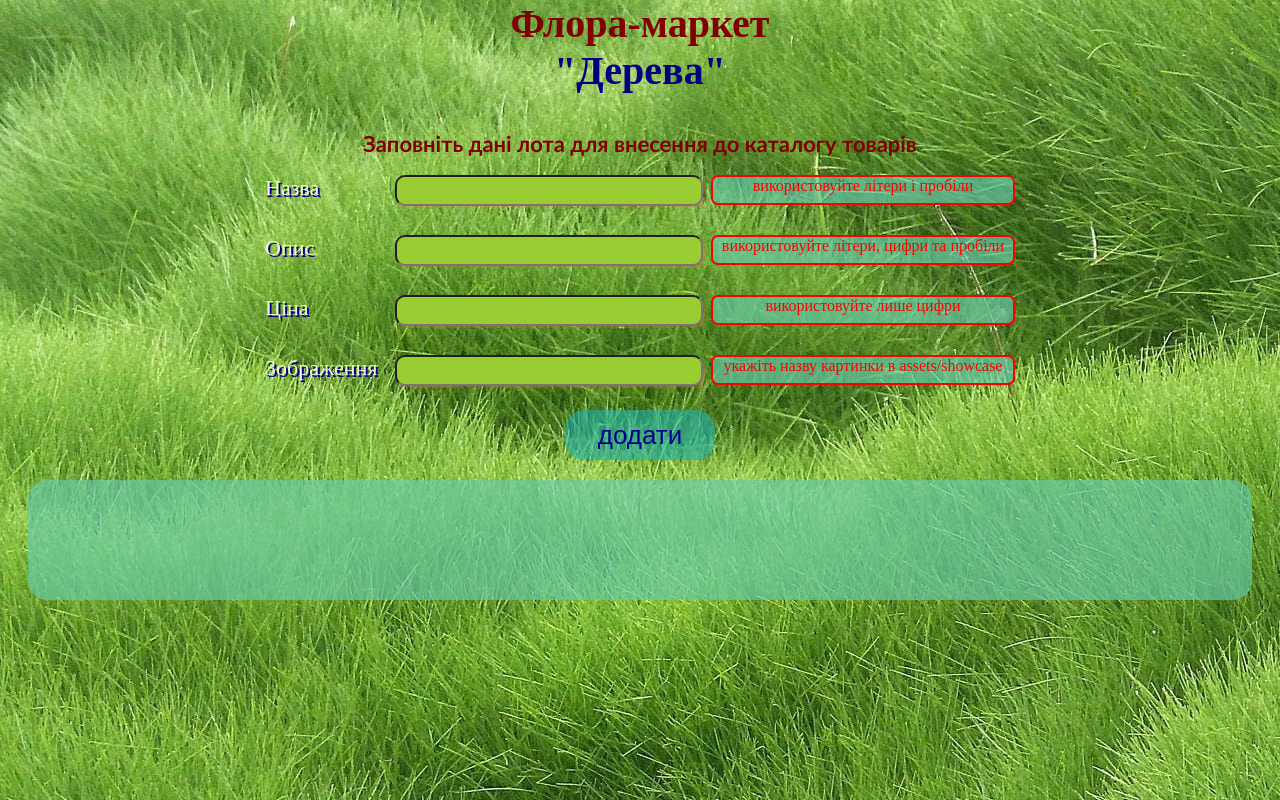
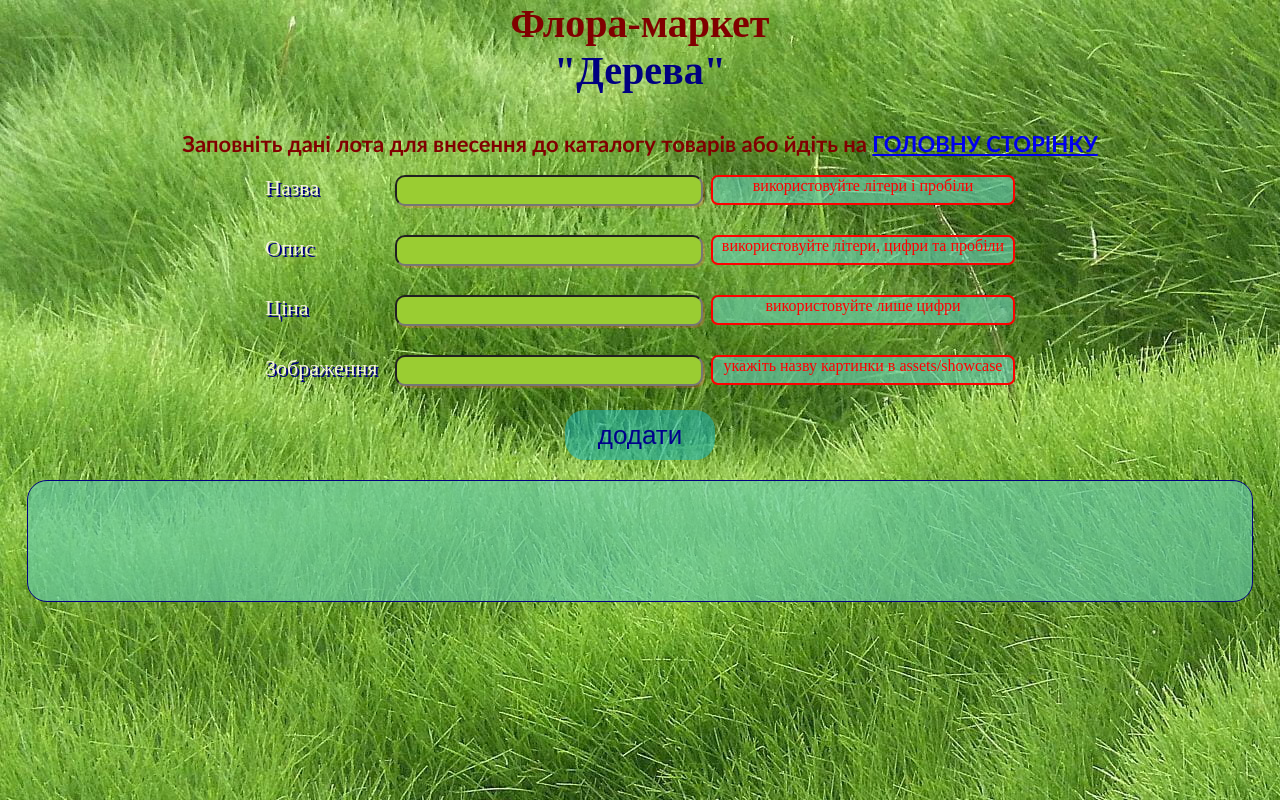
Before and after one commit to YuriyStarov/leafsMarket, an Angular app: page /admin in a window 1280 px wide. Built offline with nearby package versions, Linux system fonts and the light colour scheme.

Commit message:
correct design

```diff
--- a/src/app/admin/admin.component.html
+++ b/src/app/admin/admin.component.html
@@ -1,5 +1,5 @@
 <main>
-    <section class="section">Заповніть дані лота для внесення до каталогу товарів</section>
+    <section class="section">Заповніть дані лота для внесення до каталогу товарів або йдіть на <a routerLink="" class="toMain">ГОЛОВНУ СТОРІНКУ</a></section>
     <section class="boxForInput">
         <div class="div">Назва</div>
         <input #name (input)="validationName(name)" class="input" [class.validation]="booleanFormName" type="text">
--- a/src/app/admin/admin.component.scss
+++ b/src/app/admin/admin.component.scss
@@ -76,6 +76,7 @@ main {
         border-radius: 20px;
         min-height: 100px;
         padding: 10px;
+        border: 1px solid navy;
         .miniList {
             width: 80px;
             height: 80px;
```
